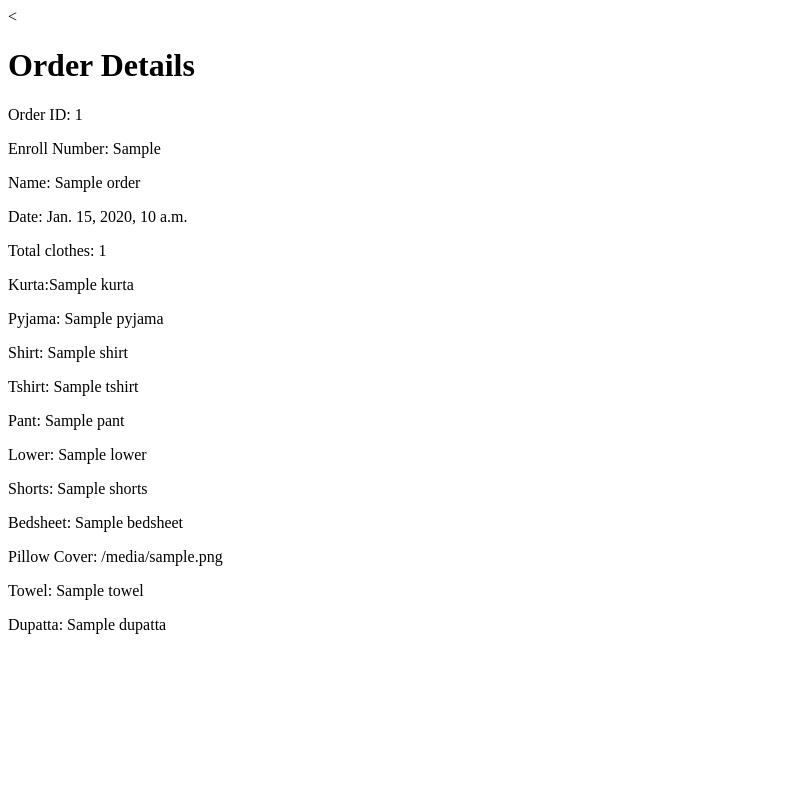
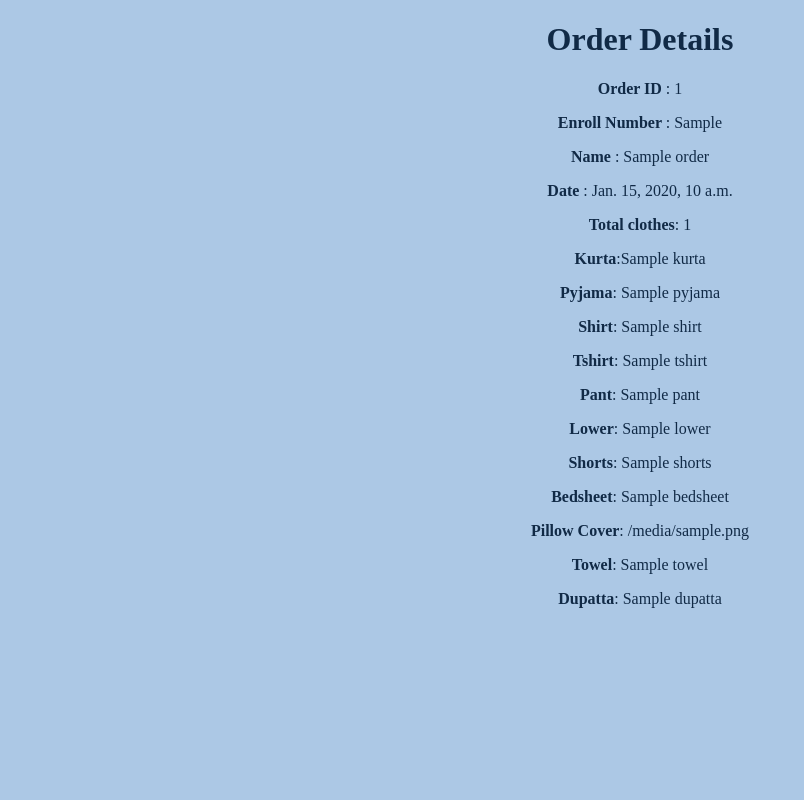
Before and after one commit to notnotrachit/digital_dhobi, a Django app: template templates/order_detail.html in a window 1280 px wide. Shown: the whole page, without its empty margins (0-804 px from the left). Run offline with Django 4.2, Linux system fonts and the light colour scheme; the template is opened without the code that fills it: most values are stand-ins (such as "Sample title", 1, 10 or a date in 2020).

Commit message:
new changes

```diff
--- /dev/null
+++ b/templates/order_detail.css
@@ -0,0 +1,7 @@
+* {
+  background-color: #acc8e5;
+  color: #112a46;
+}
+.bld {
+  font-weight: bold;
+}
--- a/templates/order_detail.html
+++ b/templates/order_detail.html
@@ -1,30 +1,32 @@
-<<!DOCTYPE html>
+<!DOCTYPE html>
 <html>
-    <head>
-        <meta charset="utf-8">
-        <meta http-equiv="X-UA-Compatible" content="IE=edge">
-        <title></title>
-        <meta name="description" content="">
-        <meta name="viewport" content="width=device-width, initial-scale=1">
-        <link rel="stylesheet" href="">
-    </head>
-    <body>
-        <h1> Order Details </h1>
-        <p>Order ID: {{order.id}}</p>
-        <p>Enroll Number: {{order.enroll_no}}</p>
-        <p>Name: {{order.name}}</p>
-        <p>Date: {{order.date}}</p>
-        <p>Total clothes: {{order.total_clothes}}</p>
-            <p>Kurta:{{order.kurta}}</p>
-            <p>Pyjama: {{order.pyjama}}</p>
-            <p>Shirt: {{order.shirt}}</p>
-            <p>Tshirt: {{order.tshirt}}</p>
-            <p>Pant: {{order.pant}}</p>
-            <p>Lower: {{order.lower}}</p>
-            <p>Shorts: {{order.shorts}}</p>
-            <p>Bedsheet: {{order.bedsheet}}</p>
-            <p>Pillow Cover: {{order.pillowcover}}</p>
-            <p>Towel: {{order.towel}}</p>
-            <p>Dupatta: {{order.dupatta}}</p>
-    </body>
+  <head>
+    <meta charset="utf-8" />
+    <meta http-equiv="X-UA-Compatible" content="IE=edge" />
+    <title></title>
+    <meta name="description" content="" />
+    <meta name="viewport" content="width=device-width, initial-scale=1" />
+    <link rel="stylesheet" href="order_detail.css" />
+  </head>
+  <body>
+    <center>
+      <h1>Order Details</h1>
+      <p><span class="bld">Order ID</span> : {{order.id}}</p>
+      <p><span class="bld">Enroll Number </span>: {{order.enroll_no}}</p>
+      <p><span class="bld">Name </span>: {{order.name}}</p>
+      <p><span class="bld">Date </span>: {{order.date}}</p>
+      <p><span class="bld">Total clothes</span>: {{order.total_clothes}}</p>
+      <p><span class="bld">Kurta</span>:{{order.kurta}}</p>
+      <p><span class="bld">Pyjama</span>: {{order.pyjama}}</p>
+      <p><span class="bld">Shirt</span>: {{order.shirt}}</p>
+      <p><span class="bld">Tshirt</span>: {{order.tshirt}}</p>
+      <p><span class="bld">Pant</span>: {{order.pant}}</p>
+      <p><span class="bld">Lower</span>: {{order.lower}}</p>
+      <p><span class="bld">Shorts</span>: {{order.shorts}}</p>
+      <p><span class="bld">Bedsheet</span>: {{order.bedsheet}}</p>
+      <p><span class="bld">Pillow Cover</span>: {{order.pillowcover}}</p>
+      <p><span class="bld">Towel</span>: {{order.towel}}</p>
+      <p><span class="bld">Dupatta</span>: {{order.dupatta}}</p>
+    </center>
+  </body>
 </html>
```
